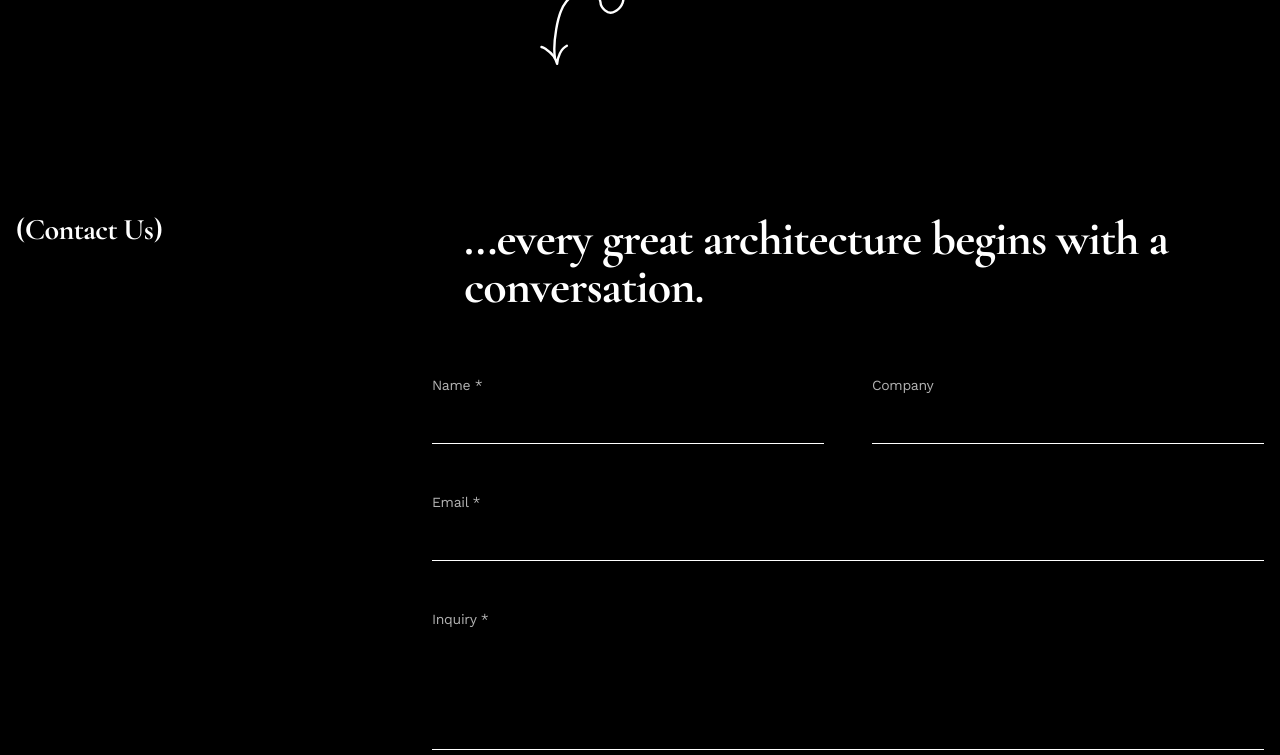
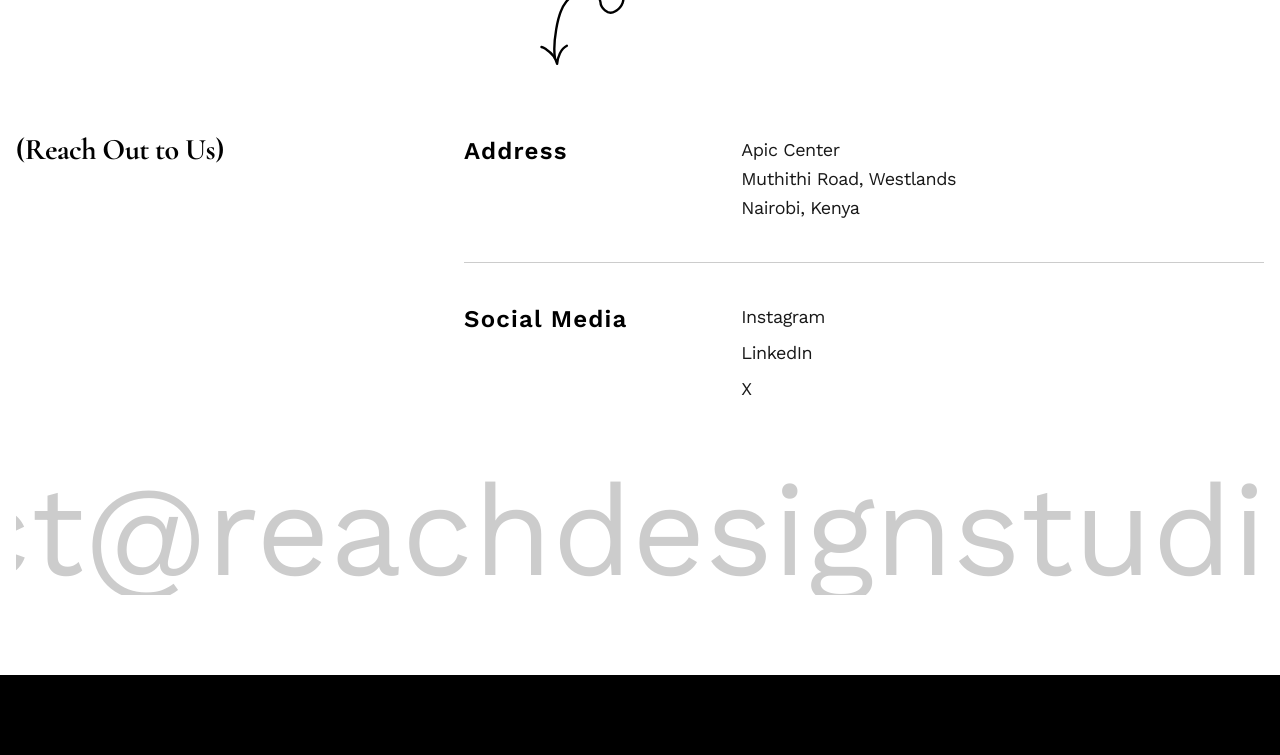
Before and after one commit to ngachadavid/reach-design, a Next.js app: page /contact in a window 1280 px wide. Shown: the part 1260-2015 px from the top of the page. Built offline with nearby package versions, Linux system fonts and the light colour scheme.

Commit message:
made adress component and a looping email address

```diff
--- a/app/(pages)/contact/page.jsx
+++ b/app/(pages)/contact/page.jsx
@@ -1,3 +1,4 @@
+import Address from '@/app/components/contact/Address'
 import ContactHero from '@/app/components/contact/ContactHero'
 import Contact from '@/app/components/global/Contact'
 import Navbar from '@/app/components/global/Navbar'
@@ -8,6 +9,7 @@ export default function page() {
     <div>
         <Navbar />
         <ContactHero />
+        <Address />
         <Contact />
     </div>
   )
--- /dev/null
+++ b/app/components/contact/Address.jsx
@@ -0,0 +1,105 @@
+'use client';
+
+import { useEffect, useRef, useState } from "react";
+import AnimatedH2 from "../global/AnimatedH2";
+
+export default function Address() {
+    const [isVisible, setIsVisible] = useState(false);
+    const sectionRef = useRef(null);
+
+    useEffect(() => {
+        const observer = new IntersectionObserver(
+            ([entry]) => entry.isIntersecting && setIsVisible(true),
+            { threshold: 0.3 }
+        );
+
+        if (sectionRef.current) observer.observe(sectionRef.current);
+        return () => sectionRef.current && observer.unobserve(sectionRef.current);
+    }, []);
+
+
+    return (
+        <section
+            ref={sectionRef}
+            className="bg-white text-black px-4 2xl:px-0 pb-20"
+        >
+            <div className="max-w-7xl mx-auto">
+                {/* Header */}
+                <div className="flex flex-col md:flex-row gap-12 items-start mb-16">
+                    <div className="w-full md:w-1/3">
+                        <AnimatedH2 isVisible={isVisible}>(Reach Out to Us)</AnimatedH2>
+                    </div>
+
+                    <div className="w-full md:w-2/3 flex flex-col">
+                        {/* Address */}
+                        <div className="grid grid-cols-3 gap-8 mb-10">
+                            {/* Label */}
+                            <p className="col-span-1 text-2xl font-semibold uppcase tracking-wider">
+                                Address
+                            </p>
+
+                            {/* Details */}
+                            <div className="col-span-2 text-lg leading-relaxed tracking-tight opacity-90">
+                                <p>Apic Center</p>
+                                <p>Muthithi Road, Westlands</p>
+                                <p>Nairobi, Kenya</p>
+                            </div>
+                        </div>
+
+                        {/* Social */}
+                        <div className="grid grid-cols-3 gap-8 border-t border-black/20 pt-10">
+                            {/* Label */}
+                            <p className="col-span-1 text-2xl font-semibold tracking-wider">
+                                Social Media
+                            </p>
+
+                            {/* Links */}
+                            <div className="col-span-2 flex flex-col gap-2 text-lg tracking-tight opacity-90">
+                                <a href="#" className="hover:opacity-60 transition-opacity">
+                                    Instagram
+                                </a>
+                                <a href="#" className="hover:opacity-60 transition-opacity">
+                                    LinkedIn
+                                </a>
+                                <a href="#" className="hover:opacity-60 transition-opacity">
+                                    X
+                                </a>
+                            </div>
+                        </div>
+                    </div>
+                </div>
+            </div>
+
+            {/* Scrolling Email */}
+            <div className="overflow-hidden whitespace-nowrap mt-10">
+                <div
+                    className="inline-block"
+                    style={{
+                        animation: 'scroll 25s linear infinite'
+                    }}
+                >
+                    <span className="text-9xl opacity-20 inline-block px-12">
+                        architect@reachdesignstudio.com
+                    </span>
+                    <span className="text-9xl opacity-20 inline-block px-12">
+                        architect@reachdesignstudio.com
+                    </span>
+                    <span className="text-9xl opacity-20 inline-block px-12">
+                        architect@reachdesignstudio.com
+                    </span>
+                </div>
+            </div>
+
+            <style jsx>{`
+                @keyframes scroll {
+                    0% {
+                        transform: translateX(0);
+                    }
+                    100% {
+                        transform: translateX(-33.333%);
+                    }
+                }
+            `}</style>
+        </section>
+    );
+}
--- a/app/components/contact/ContactHero.jsx
+++ b/app/components/contact/ContactHero.jsx
@@ -4,7 +4,7 @@ import DividerArrow3 from "../global/DividerArrow3";
 
 export default function ContactHero() {
   return (
-    <section className="bg-black text-white px-4 2xl:px-0 pt-32 pb-10">
+    <section className="bg-white text-black px-4 2xl:px-0 pt-32 pb-10">
       <div className="max-w-7xl mx-auto">
         {/* Header */}
         <h1 className="text-4xl md:text-5xl font-extrabold tracking-tight w-[70%] text-center mx-auto mt-10">
--- a/app/components/global/DividerArrow3.jsx
+++ b/app/components/global/DividerArrow3.jsx
@@ -4,7 +4,7 @@ import { motion } from "framer-motion";
 
 export default function DividerArrow3() {
   return (
-    <div className="w-full flex justify-center py-20 bg-black text-white">
+    <div className="w-full flex justify-center py-20 bg-white text-black">
       <svg
         width="170"
         height="160"
```
